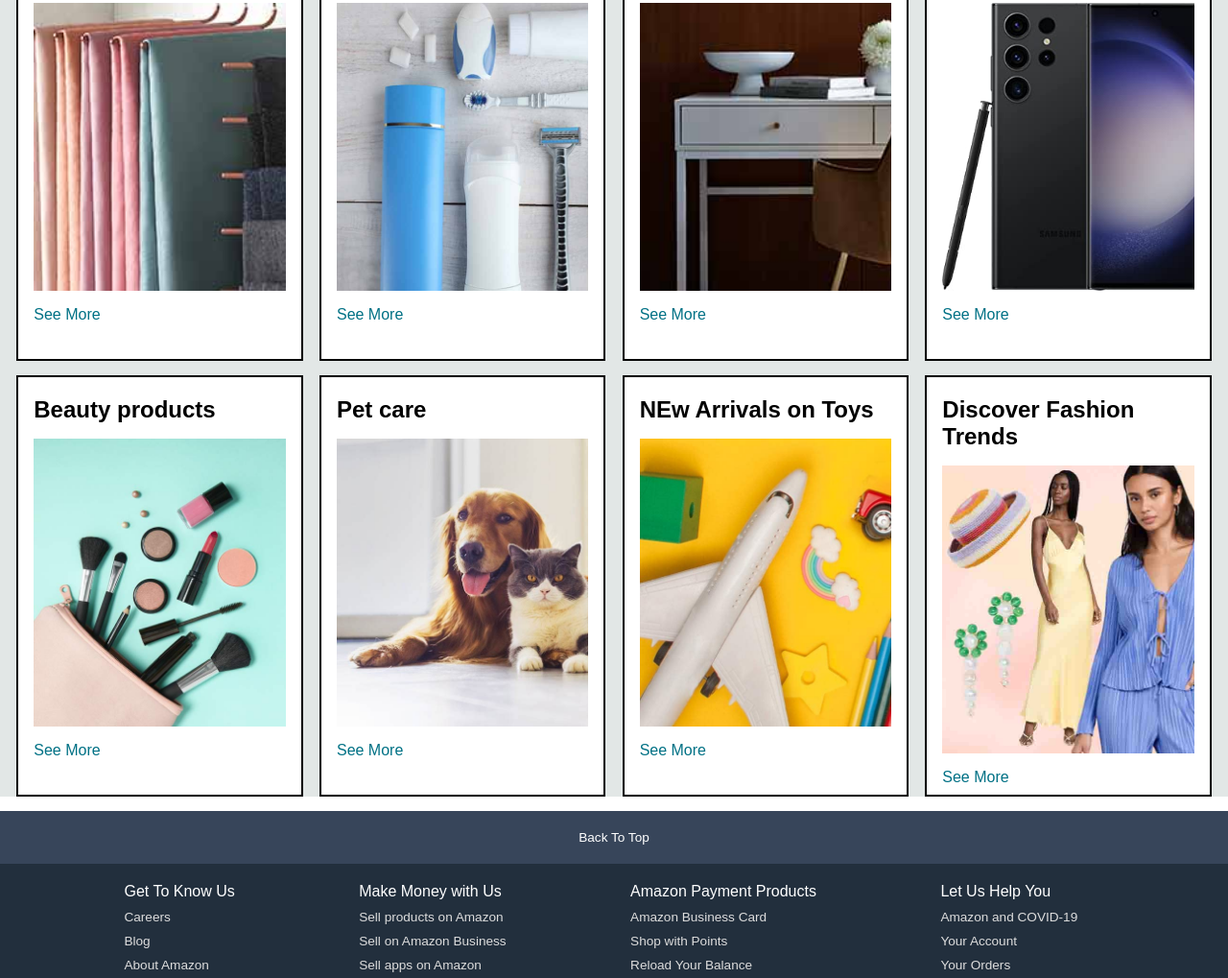
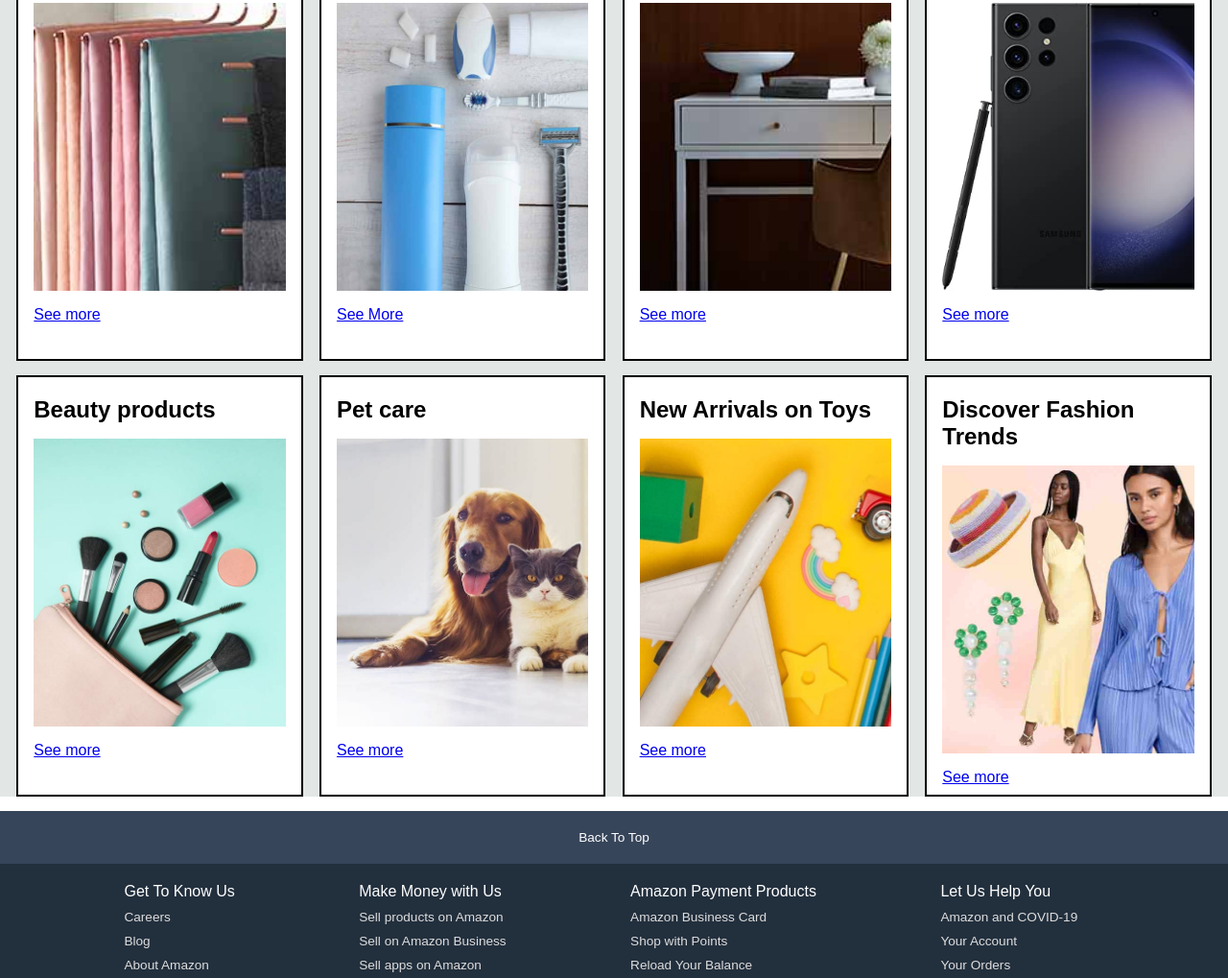
Before and after one commit to satish949498/Amazon-Frontpage, a plain HTML site: page index.html in a window 1280 px wide. Shown: the part 528-1547 px from the top of the page at 96% size. Drawn offline with Linux system fonts and the light colour scheme.

Commit message:
Update index.html

```diff
--- a/index.html
+++ b/index.html
@@ -68,7 +68,7 @@
     <div class="hero-section">
     <div class="hero-msg">
    <p>You are on amazon.com. You can also shop on Amazon India for millions of products with fast local delivery.
-    <a>Click here to go to amazon.in</a></p>
+    <a href="https://www.amazon.in/">Click here to go to amazon.in</a></p>
    </div>
 </div>
 <div class="shop-section">
@@ -77,26 +77,26 @@
             <h2>Clothes</h2>
         <div class="box-img" style="background-image: url('box1_image.jpg');">
         </div>
-        <p>See More</p>
+        <p><a href="https://www.amazon.com/s?k=clothes&crid=32E9TUTZ8FNCW&sprefix=clt%2Caps%2C471&ref=nb_sb_ss_ts-doa-p_1_3">See more</a></p>
          </div>
     </div>
     <div class="box2 box">   <div class="box-content">
         <h2>Health & Personal care</h2>
     <div class="box-img" style="background-image: url('box2_image.jpg');">
     </div>
-    <p>See More</p>
+    <p><a href="https://www.amazon.com/s?k=health+and+personal+care&crid=38CH8EDQVVDDH&sprefix=health+and+per%2Caps%2C400&ref=nb_sb_ss_ts-doa-p_1_14">See More</a></p>
      </div></div>
     <div class="box3 box">   <div class="box-content">
         <h2>Furniture</h2>
     <div class="box-img" style="background-image: url('box3_image.jpg');">
     </div>
-    <p>See More</p>
+    <p><a href="https://www.amazon.com/s?k=furniture&crid=35CZUW63FN7OY&sprefix=furn%2Caps%2C459&ref=nb_sb_ss_ts-doa-p_1_4">See more</a></p>
      </div></div>
     <div class="box4 box">   <div class="box-content">
         <h2>Electronics</h2>
     <div class="box-img" style="background-image: url('box4_image.jpg');">
     </div>
-    <p>See More</p>
+    <p><a href="https://www.amazon.com/s?k=electronics&crid=3RQUIUNFF374L&sprefix=elec%2Caps%2C478&ref=nb_sb_ss_ts-doa-p_2_4">See more</a></p>
      </div>
 
     </div>
@@ -105,26 +105,26 @@
            <h2>Beauty products</h2>
        <div class="box-img" style="background-image: url('box5_image.jpg');">
        </div>
-       <p>See More</p>
+       <p><a href="https://www.amazon.com/s?k=beauty+products&crid=1W07UP9G1Y8BY&sprefix=beauty+%2Caps%2C433&ref=nb_sb_ss_ts-doa-p_1_7">See more</a></p>
         </div>
    </div>
    <div class="box2 box">   <div class="box-content">
        <h2>Pet care</h2>
    <div class="box-img" style="background-image: url('box6_image.jpg');">
    </div>
-   <p>See More</p>
+   <p><a href="https://www.amazon.com/s?k=pet+care&crid=2BV7D78MV27LS&sprefix=pet+care%2Caps%2C391&ref=nb_sb_noss_1">See more</a></p>
     </div></div>
    <div class="box3 box">   <div class="box-content">
-       <h2>NEw Arrivals on Toys</h2>
+       <h2>New Arrivals on Toys</h2>
    <div class="box-img" style="background-image: url('box7_image.jpg');">
    </div>
-   <p>See More</p>
+   <p><a href="https://www.amazon.com/s?k=toys&s=date-desc-rank&_encoding=UTF8&content-id=amzn1.sym.779cadfb-bc4d-465d-931f-0b68c1ba5cd5&pd_rd_r=e46fd915-1c14-47ad-b478-3f7f83addad1&pd_rd_w=hT74Z&pd_rd_wg=dtskp&pf_rd_p=779cadfb-bc4d-465d-931f-0b68c1ba5cd5&pf_rd_r=Y1AW6N3G1BYRDV77JRE1&qid=1632870778&ref=pd_gw_unk">See more</a></p>
     </div></div>
    <div class="box4 box">   <div class="box-content">
        <h2>Discover Fashion Trends</h2>
    <div class="box-img" style="background-image: url('box8_image.jpg');">
    </div>
-   <p>See More</p>
+   <p><a href="https://www.amazon.com/s?k=spring+fashion+trends&_encoding=UTF8&content-id=amzn1.sym.b14a5e39-de66-4033-bb36-c04fed7f5597&crid=27JAPFCJF50YO&pd_rd_r=e46fd915-1c14-47ad-b478-3f7f83addad1&pd_rd_w=LmGCJ&pd_rd_wg=dtskp&pf_rd_p=b14a5e39-de66-4033-bb36-c04fed7f5597&pf_rd_r=Y1AW6N3G1BYRDV77JRE1&sprefix=spring+fashion+trends%2Caps%2C174&ref=pd_gw_unk">See more</a></p>
     </div>
    </div>
 </div>
```
